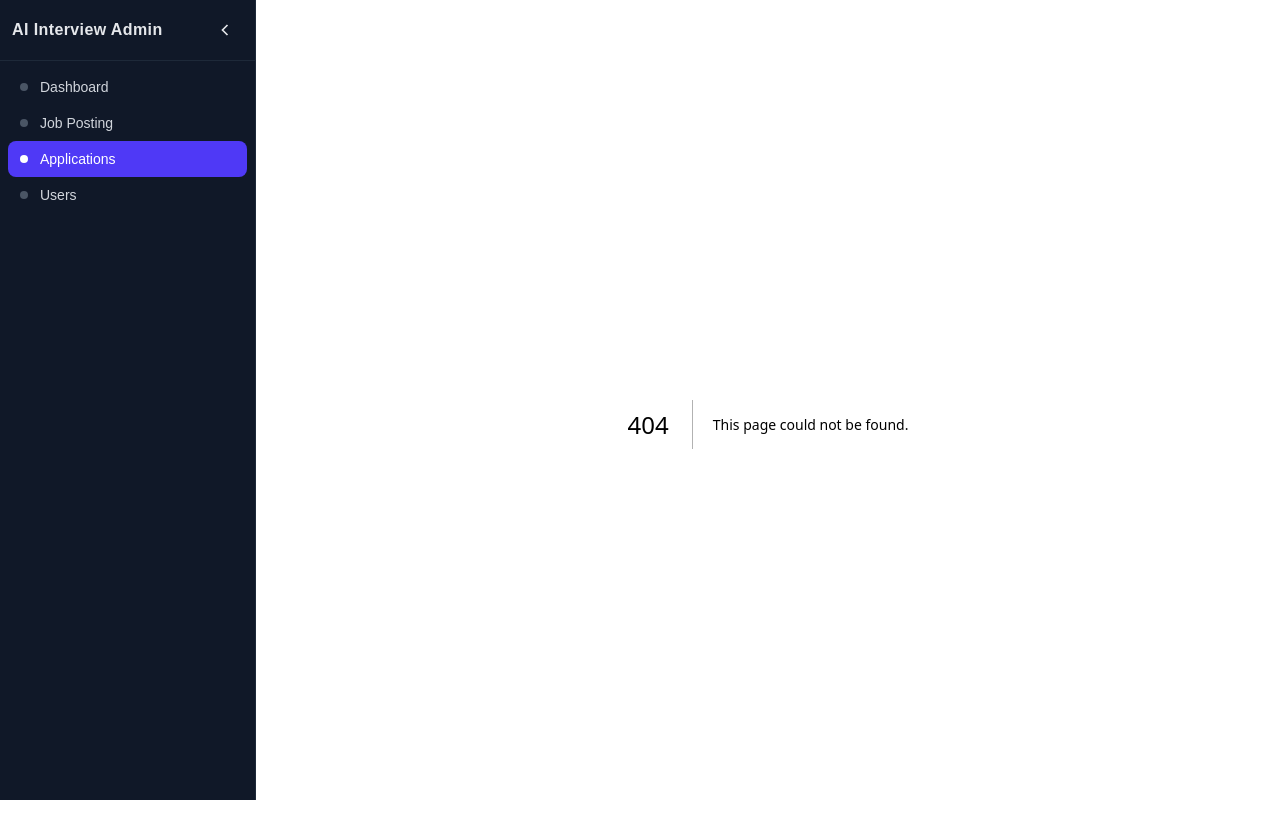
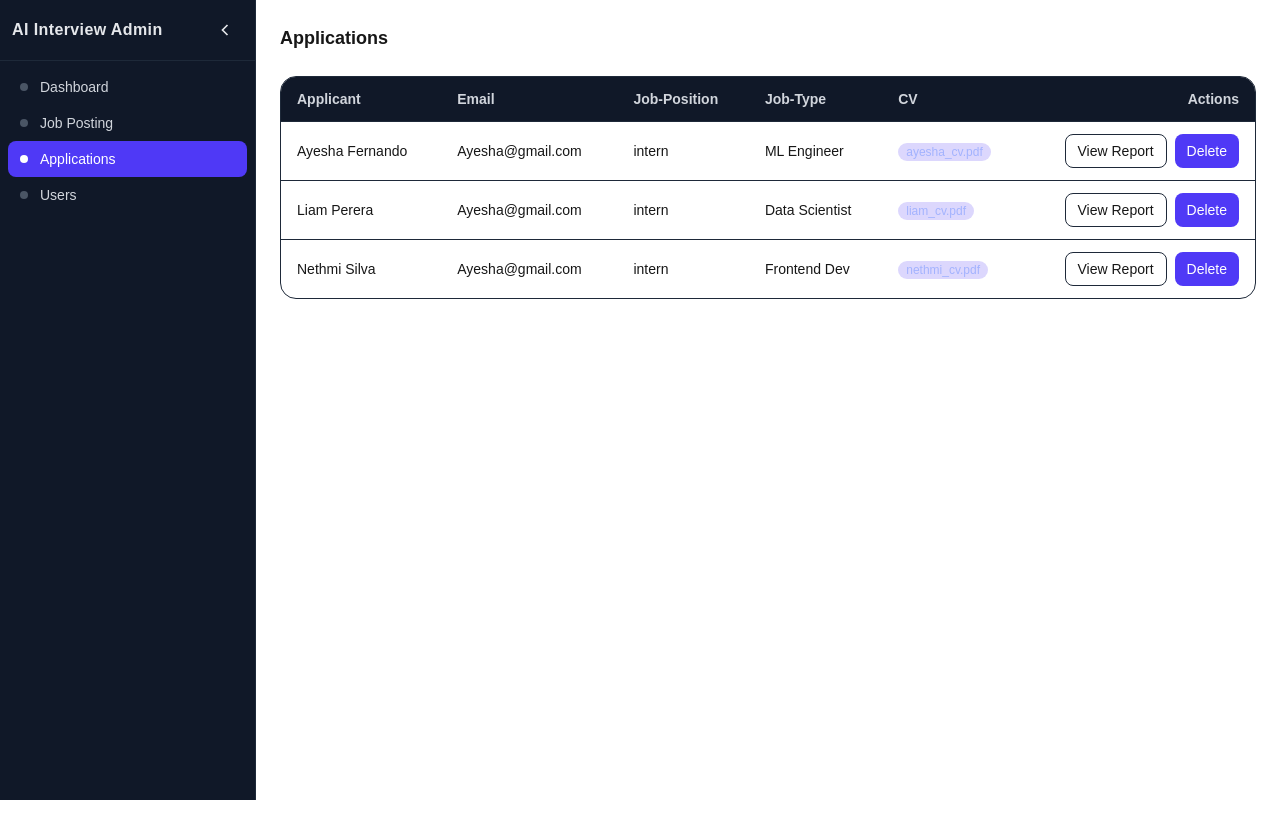
Before and after one commit to Shenali2001/SmartHire-Admin, a Next.js app in the folder admin/: page /applications in a window 1280 px wide. Before the commit this address had no page. Shown: the top 838 px of the page. After the commit the page ends 800 px from the top, so only its background shows below. Built offline with nearby package versions, Linux system fonts and the light colour scheme.

Commit message:
Application Completed

```diff
--- /dev/null
+++ b/admin/src/app/applications/page.tsx
@@ -0,0 +1,65 @@
+export default function ApplicationsPage() {
+  const rows = [
+    { applicant: "Ayesha Fernando", email: "Ayesha@gmail.com", position : "intern", jobType: "ML Engineer", cv: "ayesha_cv.pdf" },
+    { applicant: "Liam Perera", email: "Ayesha@gmail.com", position : "intern",  jobType: "Data Scientist", cv: "liam_cv.pdf" },
+    { applicant: "Nethmi Silva", email: "Ayesha@gmail.com", position : "intern", jobType: "Frontend Dev", cv: "nethmi_cv.pdf" },
+  ];
+
+  return (
+    <div className="space-y-6">
+      <header className="flex items-center justify-between">
+        <h2 className="text-lg font-semibold">Applications</h2>
+        {/* <div className="flex gap-2">
+          <input
+            placeholder="Search applicant..."
+            className="rounded-lg border border-gray-800 bg-gray-900 px-3 py-2 text-sm focus:outline-none focus:ring-2 focus:ring-indigo-600"
+          />
+          <button className="rounded-lg bg-indigo-600 px-3 py-2 text-sm font-medium text-white hover:bg-indigo-700">
+            Filter
+          </button>
+        </div> */}
+      </header>
+
+      <div className="overflow-x-auto rounded-2xl border border-gray-800">
+        <table className="min-w-full text-sm">
+          <thead className="bg-gray-900 text-gray-300">
+            <tr>
+              <th className="px-4 py-3 text-left">Applicant</th>
+              <th className="px-4 py-3 text-left">Email</th>
+              <th className="px-4 py-3 text-left">Job-Position</th>
+               <th className="px-4 py-3 text-left">Job-Type</th>
+              <th className="px-4 py-3 text-left">CV</th>
+              <th className="px-4 py-3 text-right">Actions</th>
+            </tr>
+          </thead>
+          <tbody>
+            {rows.map((r) => (
+              <tr key={r.applicant} className="border-t border-gray-800">
+                <td className="px-4 py-3">{r.applicant}</td>
+                <td className="px-4 py-3">{r.email}</td>
+                <td className="px-4 py-3">{r.position}</td>
+                <td className="px-4 py-3">{r.jobType}</td>
+                 <td className="px-4 py-3">
+                  <span className="rounded-full bg-indigo-600/20 px-2 py-0.5 text-xs text-indigo-300">
+                    {r.cv}
+                  </span>
+                </td>
+                <td className="px-4 py-3 text-right">
+                  <div className="inline-flex gap-2">
+
+                    <button className="rounded-lg border border-gray-800 px-3 py-1.5 hover:bg-gray-800">
+                      View Report
+                    </button>
+                    <button className="rounded-lg bg-indigo-600 px-3 py-1.5 text-white hover:bg-indigo-700">
+                     Delete
+                    </button>
+                  </div>
+                </td>
+              </tr>
+            ))}
+          </tbody>
+        </table>
+      </div>
+    </div>
+  );
+}
--- a/admin/src/app/dashboard/page.tsx
+++ b/admin/src/app/dashboard/page.tsx
@@ -27,8 +27,8 @@ export default function DashboardPage() {
                   <th className="px-4 py-3 text-left font-medium">Email</th>
                   <th className="px-4 py-3 text-left font-medium">Job-Position</th>
                   <th className="px-4 py-3 text-left font-medium">Job-Type</th>
-                    <th className="px-4 py-3 text-left font-medium">Cv</th>
-                  <th className="px-4 py-3 text-left font-medium">Report</th>
+                    {/* <th className="px-4 py-3 text-left font-medium">Cv</th>
+                  <th className="px-4 py-3 text-left font-medium">Report</th> */}
                 </tr>
               </thead>
               <tbody>
@@ -43,12 +43,12 @@ export default function DashboardPage() {
                     <td className="px-4 py-3">{r.email}</td>
                      <td className="px-4 py-3">{r.position}</td>
                       <td className="px-4 py-3">{r.jobType}</td>
-                    <td className="px-4 py-3">
+                    {/* <td className="px-4 py-3">
                       <span className="rounded-full bg-indigo-600/20 px-2 py-1 text-xs text-indigo-300">
                         {r.cv}
                       </span>
                     </td>
-                    <td className="px-4 py-3 text-gray-400">{r.report}</td>
+                    <td className="px-4 py-3 text-gray-400">{r.report}</td> */}
                   </tr>
                 ))}
               </tbody>
```
